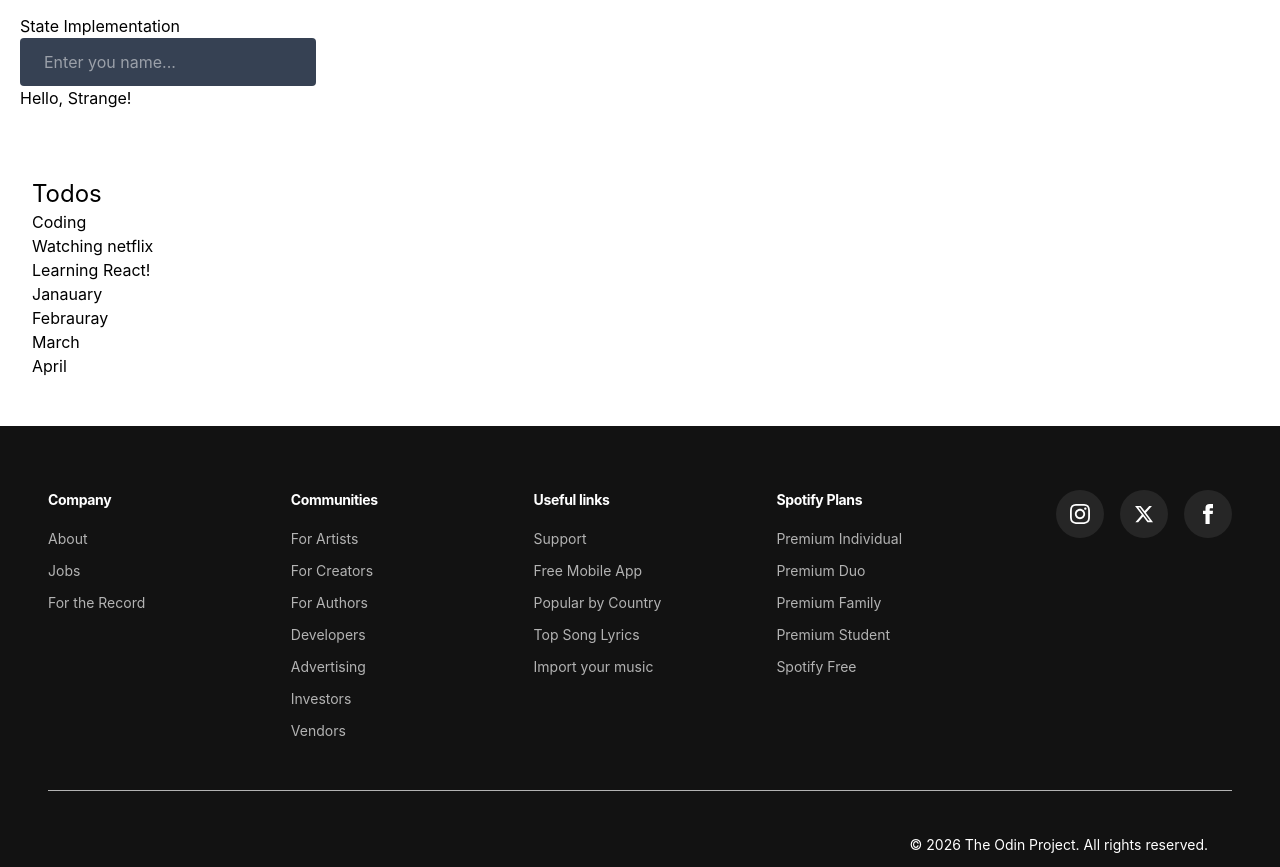
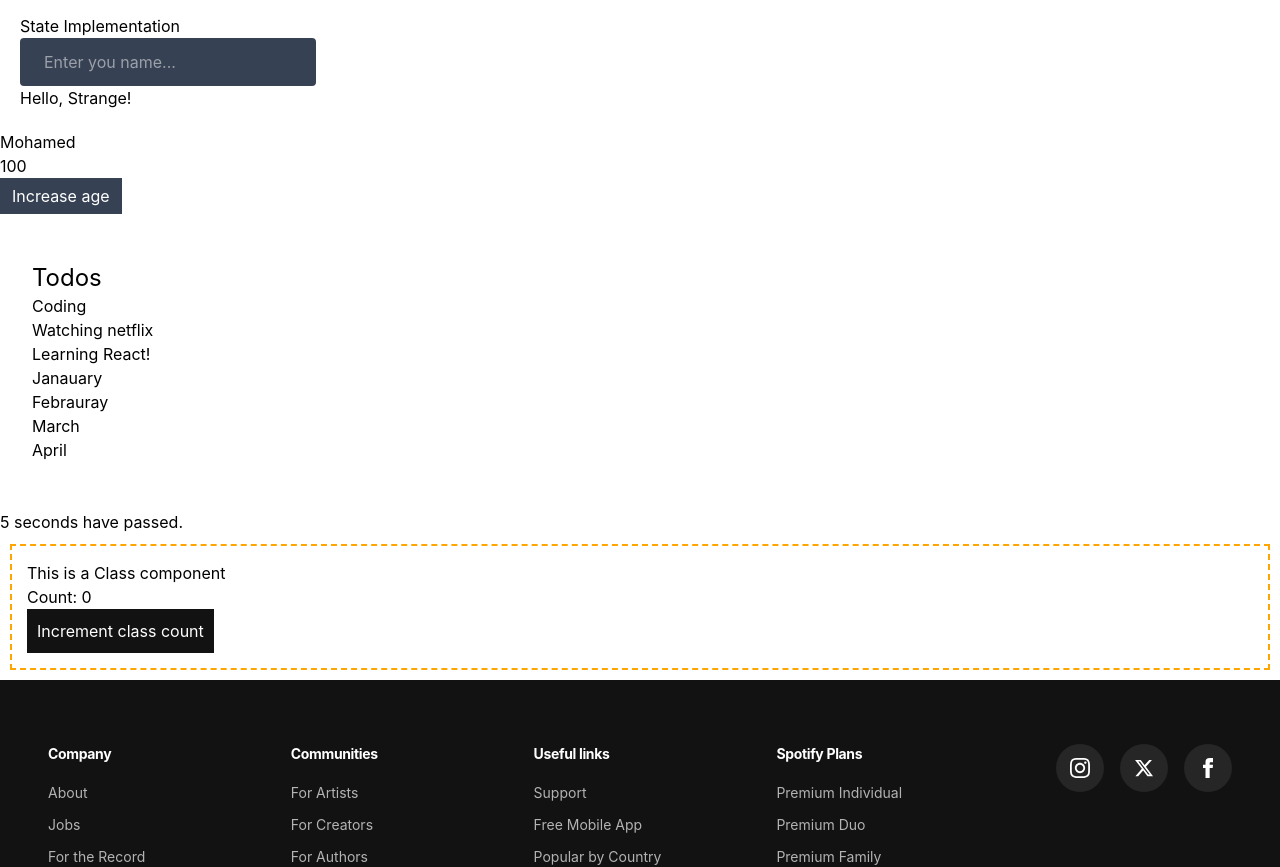
Before and after one commit to moo-farah/odin-react, a React (Vite) app: page /odin-react/careers in a window 1280 px wide. Shown: the part 400-1267 px from the top of the page. Built offline with nearby package versions, Linux system fonts and the light colour scheme.

Commit message:
feat: add LegacyCounter.jsx class component

```diff
--- a/src/App.jsx
+++ b/src/App.jsx
@@ -1,5 +1,7 @@
+import Clock from "./components/Clock"
 import Count from "./components/Count"
 import Footer from "./components/Footer"
+import LegacyCounter from "./components/LegacyCounter"
 import MainContent from "./components/MainContent"
 import Narbar from "./components/Narbar"
 import { Teams } from "./components/Teams"
@@ -14,6 +16,8 @@
     <Teams />
     <Count />
     <Todos />
+    <Clock />
+    <LegacyCounter />
     <Footer />
    </>
 
--- /dev/null
+++ b/src/components/Clock.jsx
@@ -0,0 +1,21 @@
+import { useEffect, useState } from "react"
+
+const Clock = () => {
+    const [counter, setCounter] = useState(0);
+
+    useEffect(() => {
+        const key = setInterval(() => {
+            setCounter(count => count + 1);
+        }, 1000);
+
+        return () => {
+            clearInterval(key);
+        }
+    }, [])
+
+  return (
+    <div>{counter} seconds have passed.</div>
+  )
+}
+
+export default Clock
--- a/src/components/Count.jsx
+++ b/src/components/Count.jsx
@@ -2,7 +2,18 @@
 
 const Count = () => {
   const [name, setName] = useState('');
+  const [person, setPerson] = useState({name: "Mohamed", age: 100});
+
+  const handleIncreaseAge = () => {
+    console.log('In handleIncreaseAge (before setPerson call):', person);
+    setPerson({...person, age: person.age + 1});
+    // We've called setPerson, surely person has updated?
+    console.log('In handleIncreaseAge (after setPerson call):', person);
+  };
+
+  console.log('during render:', person);
   return (
+    <>
     <div style={{ padding: '20px' }}>
       <h1>State Implementation</h1>
       <input
@@ -13,8 +24,14 @@
       className="bg-gray-700 px-6 py-3 text-white outline-none rounded"
       />
       <p>Hello, {name || 'Strange'}!</p>
-
     </div>
+    <h1>{person.name}</h1>
+    <h2>{person.age}</h2>
+      <button className="bg-gray-700 text-white px-3 py-1.5"
+        onClick={handleIncreaseAge}>
+        Increase age
+      </button>
+    </>
   )
 }
 
--- /dev/null
+++ b/src/components/LegacyCounter.jsx
@@ -0,0 +1,23 @@
+import { Component } from "react";
+
+class LegacyCounter extends Component {
+    constructor(props) {
+        super(props);
+        this.state = { count: 0};
+    }
+
+    render() {
+        return (
+            <div style={{ border: '2px dashed orange', padding: '15px', margin: '10px'}}>
+                <h3>This is a Class component</h3>
+                <p>Count: {this.state.count}</p>
+                <button style={{ background: '#121212', color: '#fff', padding: '10px'}}
+                    onClick={() => this.setState({ count: this.state.count + 1})}>
+                    Increment class count
+                </button>
+            </div>
+        )
+    }
+}
+
+export default LegacyCounter
--- a/src/components/notes.md
+++ b/src/components/notes.md
@@ -57,3 +57,12 @@
  - It mostly commonly used to directly or manipulate a DOM element (like focusing an input)
 **useMemo:** Performance optimization, caches the result of an expensive calculation
 **useCallback:** caches a function definition so it does't get recreated on every render
+
+## How to deal with side effects
+React need to interact with things outside themselves. These things can be anything from querying data from a server to finding/changing the position of the component on the webpage or even sending some data to a server when necessary
+This interaction with the outside world is called a side-effect.
+
+
+# Class Based Components
+Unlike functional components (which are just JavaScript functions that return JSX),
+a class component is an ES6 class that **extends** React.Component and must include a **render()** methond
```
